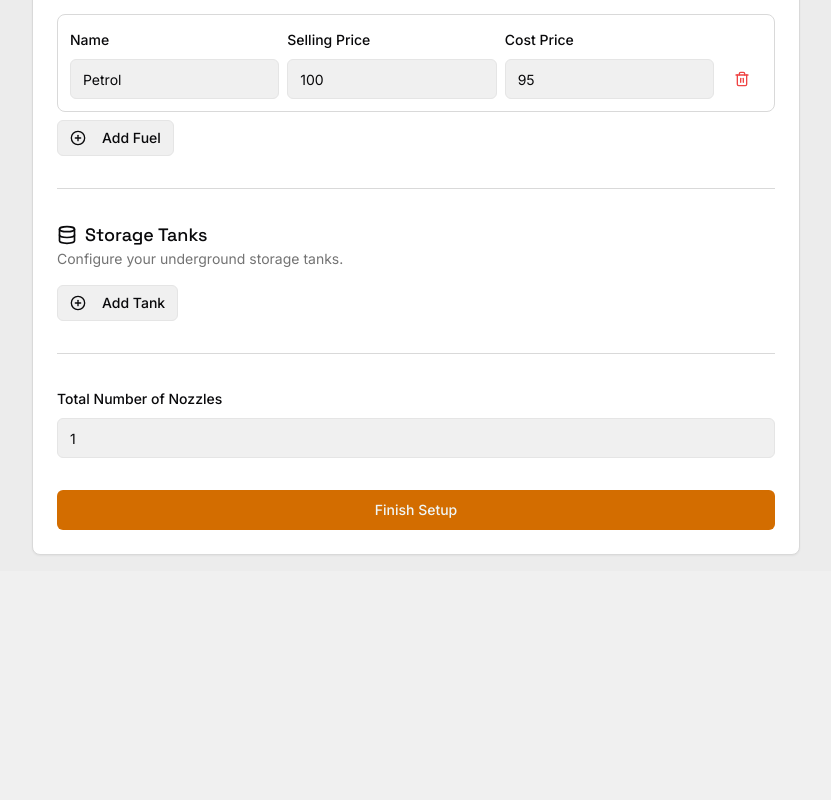
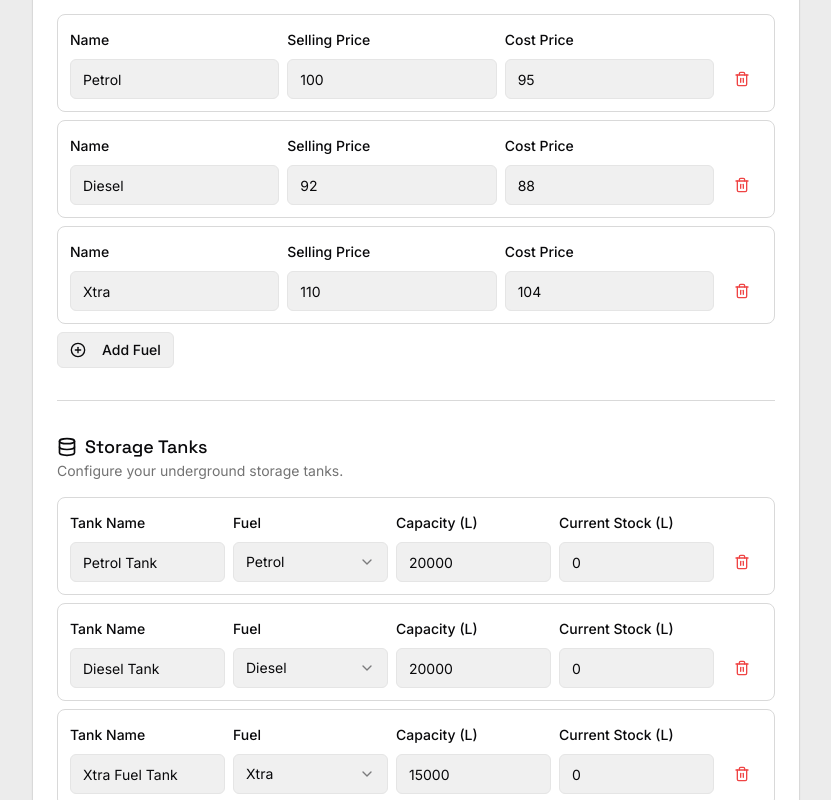
Before and after one commit to ArkaHitman/Petrovisor, a Next.js app: page / in a window 1280 px wide. Shown: the part 380-1180 px from the top of the page, without its empty margins (224-1055 px from the left). Before the commit the page ends 951 px from the top, so only its background shows below. Built offline with nearby package versions, Linux system fonts and the light colour scheme.

Commit message:
Fuel Types: The application manages three types of fuel: Petrol Diesel X

```diff
--- a/src/components/setup-wizard.tsx
+++ b/src/components/setup-wizard.tsx
@@ -1,6 +1,6 @@
 'use client';
 
-import { useState } from 'react';
+import React, { useState } from 'react';
 import { useForm, useFieldArray } from 'react-hook-form';
 import { zodResolver } from '@hookform/resolvers/zod';
 import * as z from 'zod';
@@ -12,6 +12,7 @@ import { Form, FormControl, FormField, FormItem, FormLabel, FormMessage } from '
 import { Droplets, Fuel, Database, Trash2, PlusCircle } from 'lucide-react';
 import { Separator } from './ui/separator';
 import type { Settings } from '@/lib/types';
+import { Select, SelectContent, SelectItem, SelectTrigger, SelectValue } from './ui/select';
 
 const fuelSchema = z.object({
   id: z.string(),
@@ -38,14 +39,26 @@ const setupSchema = z.object({
 export default function SetupWizard() {
   const { finishSetup } = useAppState();
 
+  const [initialValues] = useState(() => {
+    const petrolFuel = { id: crypto.randomUUID(), name: 'Petrol', price: 100, cost: 95 };
+    const dieselFuel = { id: crypto.randomUUID(), name: 'Diesel', price: 92, cost: 88 };
+    const xtraFuel = { id: crypto.randomUUID(), name: 'Xtra', price: 110, cost: 104 };
+
+    return {
+      pumpName: '',
+      nozzleCount: 1,
+      fuels: [petrolFuel, dieselFuel, xtraFuel],
+      tanks: [
+        { id: crypto.randomUUID(), name: 'Petrol Tank', fuelId: petrolFuel.id, capacity: 20000, initialStock: 0 },
+        { id: crypto.randomUUID(), name: 'Diesel Tank', fuelId: dieselFuel.id, capacity: 20000, initialStock: 0 },
+        { id: crypto.randomUUID(), name: 'Xtra Fuel Tank', fuelId: xtraFuel.id, capacity: 15000, initialStock: 0 },
+      ],
+    }
+  });
+
   const form = useForm<z.infer<typeof setupSchema>>({
     resolver: zodResolver(setupSchema),
-    defaultValues: {
-      pumpName: '',
-      nozzleCount: 1,
-      fuels: [{ id: crypto.randomUUID(), name: 'Petrol', price: 100, cost: 95 }],
-      tanks: [],
-    },
+    defaultValues: initialValues,
   });
 
   const { fields: fuelFields, append: appendFuel, remove: removeFuel } = useFieldArray({
@@ -58,10 +71,11 @@ export default function SetupWizard() {
     name: "tanks",
   });
 
+  const watchedFuels = form.watch('fuels');
+
   const onSubmit = (data: z.infer<typeof setupSchema>) => {
     const settings: Settings = {
       ...data,
-      // In a real app, nozzle config would be more detailed
       nozzles: [],
     };
     finishSetup(settings);
@@ -102,9 +116,9 @@ export default function SetupWizard() {
                 <p className="text-sm text-muted-foreground mb-4">Define the fuels you sell, their prices, and costs.</p>
                 {fuelFields.map((field, index) => (
                   <div key={field.id} className="grid grid-cols-1 sm:grid-cols-[1fr_1fr_1fr_auto] gap-2 items-end mb-2 p-3 border rounded-lg">
-                    <FormField name={`fuels.${index}.name`} render={({ field }) => <FormItem><FormLabel>Name</FormLabel><Input {...field} /></FormItem>} />
-                    <FormField name={`fuels.${index}.price`} render={({ field }) => <FormItem><FormLabel>Selling Price</FormLabel><Input type="number" {...field} /></FormItem>} />
-                    <FormField name={`fuels.${index}.cost`} render={({ field }) => <FormItem><FormLabel>Cost Price</FormLabel><Input type="number" {...field} /></FormItem>} />
+                    <FormField control={form.control} name={`fuels.${index}.name`} render={({ field }) => <FormItem><FormLabel>Name</FormLabel><FormControl><Input {...field} /></FormControl><FormMessage /></FormItem>} />
+                    <FormField control={form.control} name={`fuels.${index}.price`} render={({ field }) => <FormItem><FormLabel>Selling Price</FormLabel><FormControl><Input type="number" {...field} /></FormControl><FormMessage /></FormItem>} />
+                    <FormField control={form.control} name={`fuels.${index}.cost`} render={({ field }) => <FormItem><FormLabel>Cost Price</FormLabel><FormControl><Input type="number" {...field} /></FormControl><FormMessage /></FormItem>} />
                     <Button type="button" variant="ghost" size="icon" onClick={() => removeFuel(index)}><Trash2 className="h-4 w-4 text-destructive" /></Button>
                   </div>
                 ))}
@@ -118,14 +132,50 @@ export default function SetupWizard() {
                 <p className="text-sm text-muted-foreground mb-4">Configure your underground storage tanks.</p>
                 {tankFields.map((field, index) => (
                    <div key={field.id} className="grid grid-cols-1 sm:grid-cols-[1fr_1fr_1fr_1fr_auto] gap-2 items-end mb-2 p-3 border rounded-lg">
-                    <FormField name={`tanks.${index}.name`} render={({ field }) => <FormItem><FormLabel>Tank Name</FormLabel><Input {...field} /></FormItem>} />
-                    <FormField name={`tanks.${index}.fuelId`} render={({ field }) => <FormItem><FormLabel>Fuel</FormLabel><p className="text-sm text-muted-foreground">Dropdown here</p></FormItem>} />
-                    <FormField name={`tanks.${index}.capacity`} render={({ field }) => <FormItem><FormLabel>Capacity (L)</FormLabel><Input type="number" {...field} /></FormItem>} />
-                    <FormField name={`tanks.${index}.initialStock`} render={({ field }) => <FormItem><FormLabel>Current Stock (L)</FormLabel><Input type="number" {...field} /></FormItem>} />
+                    <FormField control={form.control} name={`tanks.${index}.name`} render={({ field }) => <FormItem><FormLabel>Tank Name</FormLabel><FormControl><Input {...field} /></FormControl><FormMessage /></FormItem>} />
+                    <FormField
+                      control={form.control}
+                      name={`tanks.${index}.fuelId`}
+                      render={({ field }) => (
+                        <FormItem>
+                          <FormLabel>Fuel</FormLabel>
+                          <Select onValueChange={field.onChange} defaultValue={field.value}>
+                            <FormControl>
+                              <SelectTrigger>
+                                <SelectValue placeholder="Select a fuel" />
+                              </SelectTrigger>
+                            </FormControl>
+                            <SelectContent>
+                              {watchedFuels.map((fuel) => (
+                                <SelectItem key={fuel.id} value={fuel.id}>
+                                  {fuel.name}
+                                </SelectItem>
+                              ))}
+                            </SelectContent>
+                          </Select>
+                          <FormMessage />
+                        </FormItem>
+                      )}
+                    />
+                    <FormField control={form.control} name={`tanks.${index}.capacity`} render={({ field }) => <FormItem><FormLabel>Capacity (L)</FormLabel><FormControl><Input type="number" {...field} /></FormControl><FormMessage /></FormItem>} />
+                    <FormField control={form.control} name={`tanks.${index}.initialStock`} render={({ field }) => <FormItem><FormLabel>Current Stock (L)</FormLabel><FormControl><Input type="number" {...field} /></FormControl><FormMessage /></FormItem>} />
                     <Button type="button" variant="ghost" size="icon" onClick={() => removeTank(index)}><Trash2 className="h-4 w-4 text-destructive" /></Button>
                   </div>
                 ))}
-                <Button type="button" variant="outline" size="sm" onClick={() => appendTank({ id: crypto.randomUUID(), name: '', fuelId: '', capacity: 10000, initialStock: 0 })}><PlusCircle size={16} className="mr-2"/> Add Tank</Button>
+                <Button
+                  type="button"
+                  variant="outline"
+                  size="sm"
+                  onClick={() => appendTank({
+                    id: crypto.randomUUID(),
+                    name: '',
+                    fuelId: watchedFuels.length > 0 ? watchedFuels[0].id : '',
+                    capacity: 10000,
+                    initialStock: 0
+                  })}
+                >
+                  <PlusCircle size={16} className="mr-2"/> Add Tank
+                </Button>
               </div>
 
                <Separator />
```
